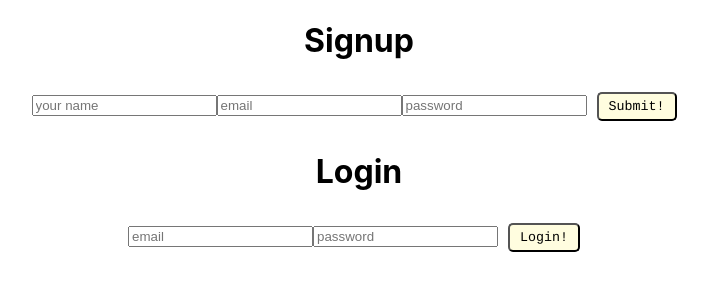
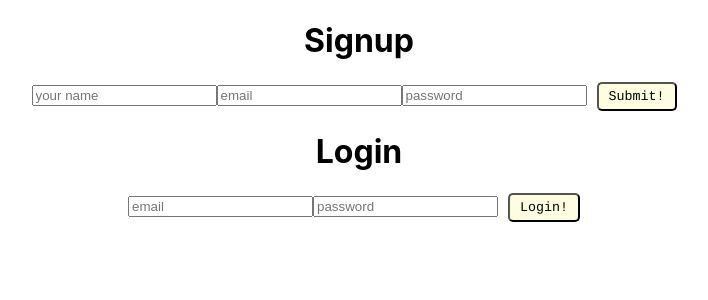
Before and after one commit to beckyxde/Project3Ironhack, a React (Create React App) app in the folder client/: page / in a window 1280 px wide. Shown: the top 300 px of the page, without its empty margins (281-989 px from the left). Built offline with nearby package versions, Linux system fonts and the light colour scheme; the HTML template or start-up script is replaced by a standard one.

Commit message:
button top/bottom margin removed

```diff
--- a/client/src/App.css
+++ b/client/src/App.css
@@ -7,7 +7,7 @@ font-size: 16px;
 }
 
 button {
-  margin: 10px;
+  margin: 0px 10px;
   background-color: #FFFDDF !important;
   border-radius: 5px;
   padding: 5px 10px 5px 10px;
```
